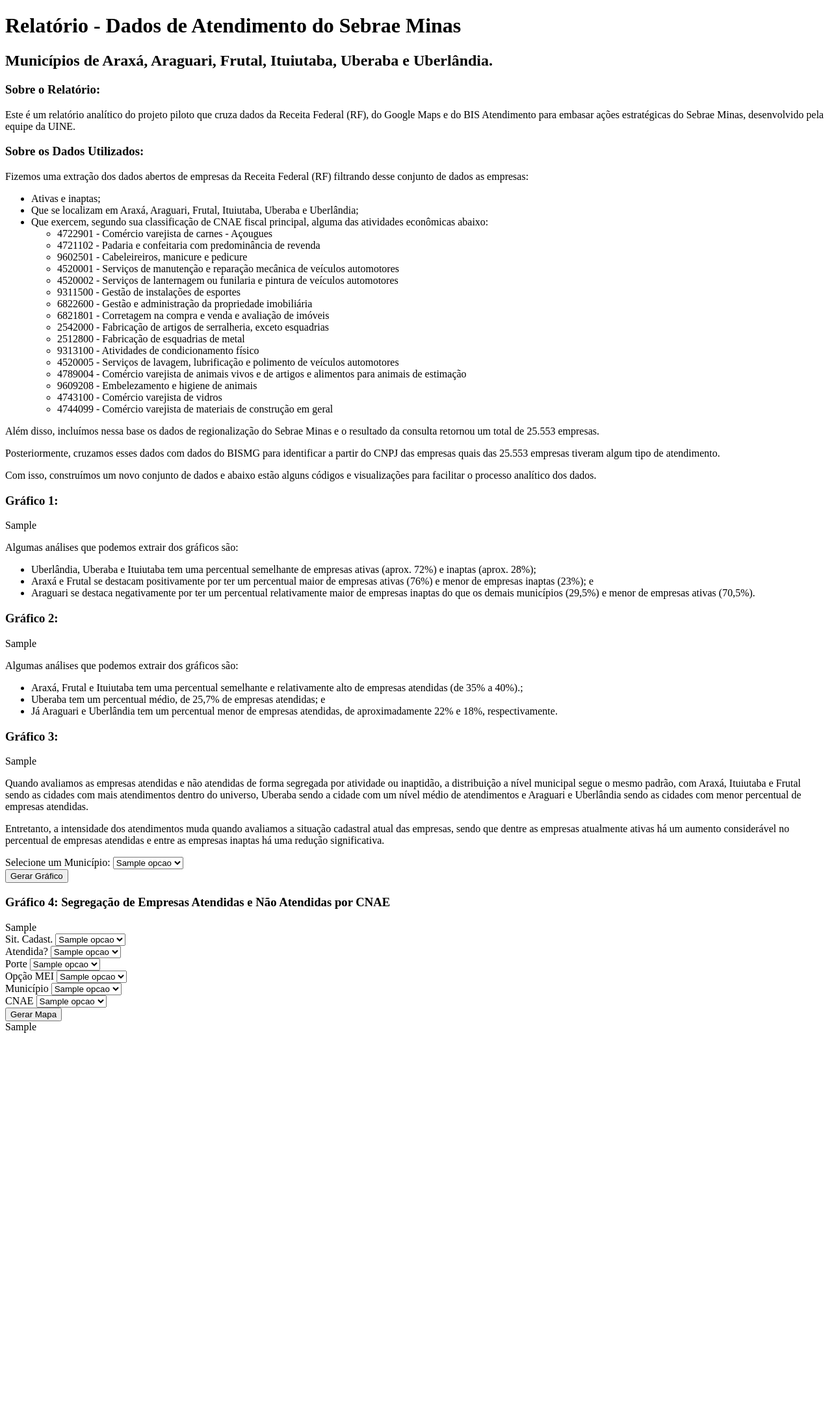
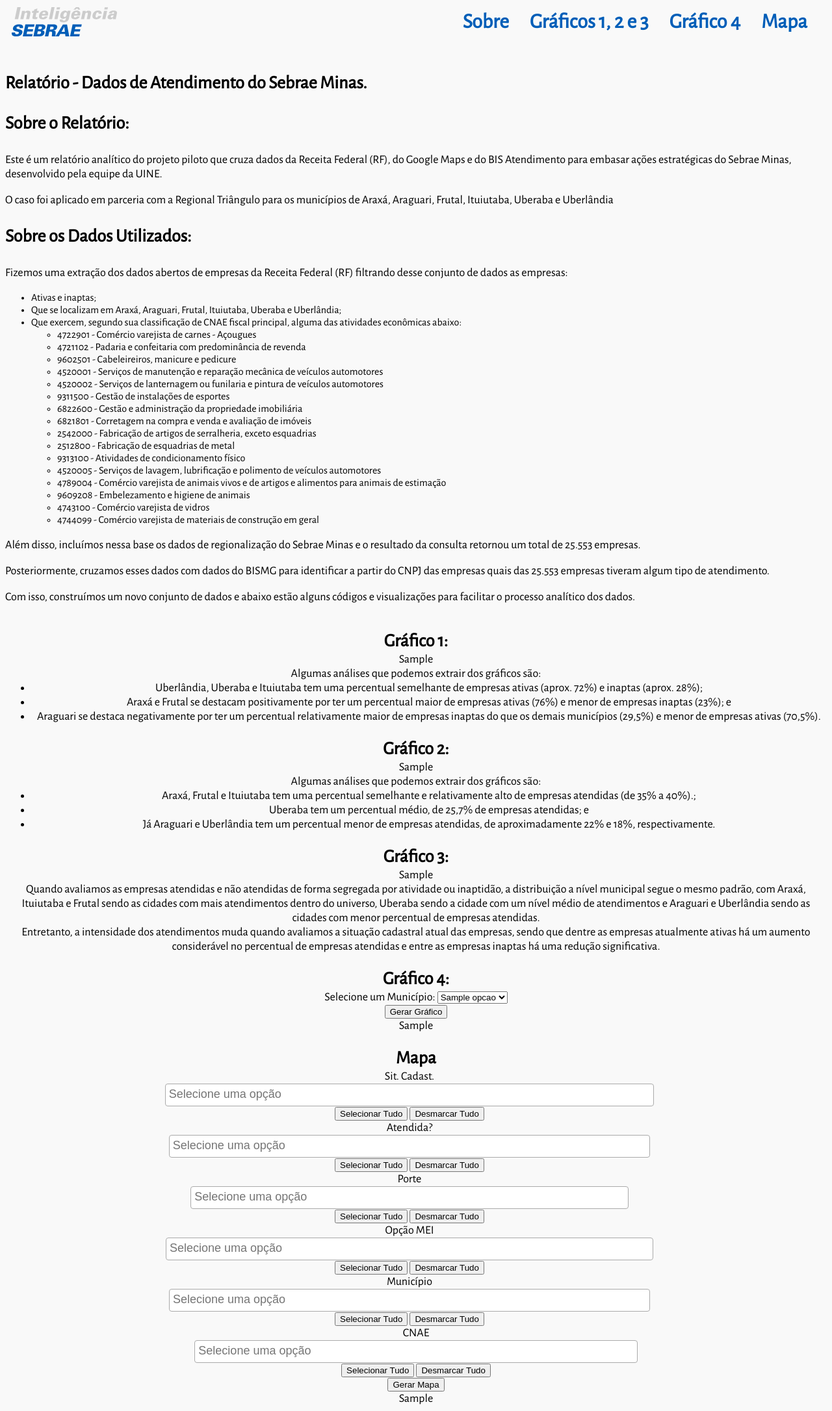
Before and after one commit to marcilioduarte/sebraemg-public-01-report-example, a Flask app: template templates/relatorio.html in a window 1280 px wide. Shown: the whole page at 65% size. Before the commit the page ends 1590 px from the top, so only its background shows below. Run offline with Flask 3, Linux system fonts and the light colour scheme; the template is opened without the code that fills it: most values are stand-ins (such as "Sample title", 1, 10 or a date in 2020); parts of the project's set-up code (start-up, migrations or seed data) failed here and were passed over.

Commit message:
version 1.1 12/01/2024

```diff
--- /dev/null
+++ b/static/design.css
@@ -0,0 +1,116 @@
+h1, h2, h3, h4, h5, h6, p, li, div {
+  font-family: 'Alegreya Sans', sans-serif;
+}
+
+h1 {
+  font-size: 36px; /* Ajuste para o tamanho desejado */
+}
+
+h2, h3 {
+  font-size: 28px; /* Ajuste para o tamanho desejado */
+}
+
+p {
+  font-size: 18px; /* Ajuste para o tamanho desejado */
+}
+
+
+body {
+background-color: #f9f9f9;
+color: #000000;
+padding-top: 80px; /* Ajuste para a barra de navegação */
+}
+nav {
+  background-color: #f9f9f9;
+  color: #005eb8;
+  position: fixed;
+  top: 0;
+  width: 100%;
+  z-index: 1000;
+  font-size: 32px;
+  display: flex;
+  justify-content: space-between;
+  align-items: center;
+  padding: 0 10px;
+}
+nav ul {
+  list-style-type: none;
+  margin: 0;
+  padding: 0;
+  overflow: hidden;
+}
+nav ul li {
+  float: left;
+}
+nav ul li a {
+  display: block;
+  color: #005eb8;
+  text-align: center;
+  padding: 14px 16px;
+  text-decoration: none;
+  font-weight: bold;
+}
+nav ul li a:hover {
+  background-color: #004b87;
+  color: #f9f9f9;
+}
+html {
+  scroll-behavior: smooth;
+}
+
+.graficos-123, #mapa {
+background-color: #f9f9f9;
+text-align: center;
+color: #000000;
+font-size: large;
+}
+#grafico4 {
+  background-color: #f9f9f9;
+  color: #000000;
+  text-align: center;
+  font-size: large;
+}
+
+.graficos-123 > *, #grafico4 > * {
+  margin: 0 auto; /* Centraliza os elementos filhos */
+  max-width: 100%; /* Limita a largura máxima para evitar estouro */
+}
+
+.nav-title {
+  display: flex;
+  align-items: center; /* Centraliza verticalmente o ícone com o texto */
+}
+
+.nav-links {
+  list-style-type: none;
+  margin: 0;
+  padding-right: 40px;
+  overflow: hidden;
+  display: flex;
+}
+
+.nav-links li {
+  float: none; /* Remove o float, pois estamos usando flexbox */
+}
+
+.nav-links li a {
+  display: block;
+  color: #005eb8; /* Cor do texto azul Sebrae */
+  text-align: center;
+  padding: 14px 16px;
+  text-decoration: none;
+}
+
+.nav-links li a:hover {
+  background-color: #004b87; /* Fundo mais escuro no hover */
+  color: #f9f9f9; /* Texto branco no hover */
+}
+
+.form-row > div {
+  display: inline-block; /* Transforma em elementos de linha */
+  margin-right: 20px; /* Adiciona margem à direita */
+}
+
+.form-row > div:last-child {
+  margin-right: 0; /* Remove a margem do último elemento */
+}
--- a/templates/relatorio.html
+++ b/templates/relatorio.html
@@ -1,14 +1,29 @@
 <!DOCTYPE html>
 <html>
 </head>
+    <link rel="stylesheet" type="text/css" href="static\design.css">
+    <link href="https://fonts.googleapis.com/css2?family=Roboto:wght@400;700&family=Alegreya+Sans&display=swap" rel="stylesheet">
+    <link href="https://cdnjs.cloudflare.com/ajax/libs/select2/4.0.13/css/select2.min.css" rel="stylesheet" />
+    <script src="https://ajax.googleapis.com/ajax/libs/jquery/3.5.1/jquery.min.js"></script>
+    <script src="https://cdnjs.cloudflare.com/ajax/libs/select2/4.0.13/js/select2.min.js"></script>
 <body>
-    <h1>Relatório - Dados de Atendimento do Sebrae Minas</h1>
-    <h2>Municípios de Araxá, Araguari, Frutal, Ituiutaba, Uberaba e Uberlândia.</h2>
-
+    <nav>
+        <div class="nav-title">
+          <img src="{{ url_for('static', filename='inteligencia-sebrae-icon.svg') }}" alt="Ícone Sebrae" class="header-icon"> <!-- Atualize com o nome do seu arquivo de ícone -->
+        </div>
+        <ul class="nav-links">
+            <li><a href="#sobre">Sobre</a></li>
+            <li><a href="#graficos123">Gráficos 1, 2 e 3</a></li>
+            <li><a href="#grafico4">Gráfico 4</a></li>
+            <li><a href="#mapa">Mapa</a></li>
+        </ul>
+    </nav>
+    <div id="sobre">
+    <h2>Relatório - Dados de Atendimento do Sebrae Minas.</h2>
     <!-- Informações sobre o relatório -->
     <h3>Sobre o Relatório:</h3>
     <p>Este é um relatório analítico do projeto piloto que cruza dados da Receita Federal (RF), do Google Maps e do BIS Atendimento para embasar ações estratégicas do Sebrae Minas, desenvolvido pela equipe da UINE.</p>
-
+    <p>O caso foi aplicado em parceria com a Regional Triângulo para os municípios de Araxá, Araguari, Frutal, Ituiutaba, Uberaba e Uberlândia</p>
     <h3>Sobre os Dados Utilizados:</h3>
     <p>Fizemos uma extração dos dados abertos de empresas da Receita Federal (RF) filtrando desse conjunto de dados as empresas:</p>
     <ul>
@@ -37,10 +52,11 @@
     <p>Além disso, incluímos nessa base os dados de regionalização do Sebrae Minas e o resultado da consulta retornou um total de 25.553 empresas.</p>
     <p>Posteriormente, cruzamos esses dados com dados do BISMG para identificar a partir do CNPJ das empresas quais das 25.553 empresas tiveram algum tipo de atendimento.</p>
     <p>Com isso, construímos um novo conjunto de dados e abaixo estão alguns códigos e visualizações para facilitar o processo analítico dos dados.</p>
-
+    </div>
     <!-- Área para Exibição dos Primeiros Gráficos -->
-    <div>
+    <div id="graficos123" class="graficos-123">
         <!-- Gráficos automáticos -->
+        <br>
         <h3>Gráfico 1:</h3>
         {{ grafico1_html|safe }}
         <p>Algumas análises que podemos extrair dos gráficos são:</p>
@@ -49,6 +65,7 @@
             <li>Araxá e Frutal se destacam positivamente por ter um percentual maior de empresas ativas (76%) e menor de empresas inaptas (23%); e</li>
             <li>Araguari se destaca negativamente por ter um percentual relativamente maior de empresas inaptas do que os demais municípios (29,5%) e menor de empresas ativas (70,5%).</li>
         </ul>
+        <br>
         <h3>Gráfico 2:</h3>
         {{ grafico2_html|safe }}
         <p>Algumas análises que podemos extrair dos gráficos são:</p>
@@ -57,12 +74,16 @@
             <li>Uberaba tem um percentual médio, de 25,7% de empresas atendidas; e</li>
             <li>Já Araguari e Uberlândia tem um percentual menor de empresas atendidas, de aproximadamente 22% e 18%, respectivamente.</li>
         </ul>
+        <br>
         <h3>Gráfico 3:</h3>
         {{ grafico3_html|safe }}
         <p>Quando avaliamos as empresas atendidas e não atendidas de forma segregada por atividade ou inaptidão, a distribuição a nível municipal segue o mesmo padrão, com Araxá, Ituiutaba e Frutal sendo as cidades com mais atendimentos dentro do universo, Uberaba sendo a cidade com um nível médio de atendimentos e Araguari e Uberlândia sendo as cidades com menor percentual de empresas atendidas.</p>
         <p>Entretanto, a intensidade dos atendimentos muda quando avaliamos a situação cadastral atual das empresas, sendo que dentre as empresas atualmente ativas há um aumento considerável no percentual de empresas atendidas e entre as empresas inaptas há uma redução significativa.</p>
     </div>
-    <!-- Formulário para Seleção do Município -->
+    <!-- Área para Exibir o Gráfico 4 -->
+    <div id="grafico4" class="grafico4">
+        <br>
+        <h3>Gráfico 4:</h3>
         <form action="/segregacao-cnae" method="post">
             <label for="municipio">Selecione um Município:</label>
             <select name="municipio" id="municipio">
@@ -73,76 +94,111 @@
             <br>
             <input type="submit" value="Gerar Gráfico">
         </form>
-
-    <!-- Área para Exibir o Gráfico 4 -->
         {% if grafico4_html %}
-    <div>
-        <h3>Gráfico 4: Segregação de Empresas Atendidas e Não Atendidas por CNAE</h3>
             {{ grafico4_html|safe }}
+        {% endif %}
     </div>
-    {% endif %}
-
+    <div id="mapa" class="graficos-123">
+        <br>
+        <h3>Mapa</h3>
         <form action="/mapa" method="post">
+            <div class="form-row">
                 <div>
                     <label for="situacao_cadastral">Sit. Cadast.</label>
-            <select name="situacao_cadastral" id="situacao_cadastral">
+                    <select class="select2" name="situacao_cadastral" id="situacao_cadastral" multiple="multiple">
                       {% for opcao in situacao_cadastral %}
                         <option value="{{ opcao }}">{{ opcao }}</option>
                       {% endfor %}
                     </select>
+                    <button type="button" class="select-all" data-target="#situacao_cadastral">Selecionar Tudo</button>
+                    <button type="button" class="deselect-all" data-target="#situacao_cadastral">Desmarcar Tudo</button>
                 </div>
 
                 <div>
                     <label for="foi_atendido">Atendida?</label>
-            <select name="foi_atendido" id="foi_atendido">
+                    <select class="select2" name="foi_atendido" id="foi_atendido" multiple="multiple">
                       {% for opcao in foi_atendido %}
                         <option value="{{ opcao }}">{{ opcao }}</option>
                       {% endfor %}
                     </select>
+                    <button type="button" class="select-all" data-target="#foi_atendido">Selecionar Tudo</button>
+                    <button type="button" class="deselect-all" data-target="#foi_atendido">Desmarcar Tudo</button>
                 </div>
+
 
                 <div>
                     <label for="porte_empresa">Porte</label>
-            <select name="porte_empresa" id="porte_empresa">
+                    <select class="select2" name="porte_empresa" id="porte_empresa" multiple="multiple">
                       {% for opcao in porte_empresa %}
                         <option value="{{ opcao }}">{{ opcao }}</option>
                       {% endfor %}
                     </select>
+                    <button type="button" class="select-all" data-target="#porte_empresa">Selecionar Tudo</button>
+                    <button type="button" class="deselect-all" data-target="#porte_empresa">Desmarcar Tudo</button>
                 </div>
 
                 <div>
                     <label for="opcao_mei">Opção MEI</label>
-            <select name="opcao_mei" id="opcao_mei">
+                    <select class="select2" name="opcao_mei" id="opcao_mei" multiple="multiple">
                       {% for opcao in opcao_mei %}
                         <option value="{{ opcao }}">{{ opcao }}</option>
                       {% endfor %}
                     </select>
+                    <button type="button" class="select-all" data-target="#opcao_mei">Selecionar Tudo</button>
+                    <button type="button" class="deselect-all" data-target="#opcao_mei">Desmarcar Tudo</button>
                 </div>
+
 
                 <div>
                     <label for="municipio">Município</label>
-            <select name="municipio" id="municipio">
+                    <select class="select2" name="municipio" id="municipio" multiple="multiple">
                       {% for opcao in municipios %}
                         <option value="{{ opcao }}">{{ opcao }}</option>
                       {% endfor %}
                     </select>
+                    <button type="button" class="select-all" data-target="#municipio">Selecionar Tudo</button>
+                    <button type="button" class="deselect-all" data-target="#municipio">Desmarcar Tudo</button>
                 </div>
+
 
                 <div>
                     <label for="cnae">CNAE</label>
-            <select name="cnae" id="cnae">
+                    <select class="select2" name="cnae" id="cnae" multiple="multiple">
                       {% for opcao in cnae %}
                         <option value="{{ opcao }}">{{ opcao }}</option>
                       {% endfor %}
                     </select>
+                    <button type="button" class="select-all" data-target="#cnae">Selecionar Tudo</button>
+                    <button type="button" class="deselect-all" data-target="#cnae">Desmarcar Tudo</button>
                 </div>
 
+            </div>
             <input type="submit" value="Gerar Mapa">
         </form>
-
         {% if mapa_html %}
             <div>{{ mapa_html|safe }}</div>
         {% endif %}
+    </div>
+    <script>
+        $(document).ready(function() {
+          $('.select2').select2({
+            placeholder: "Selecione uma opção",
+            allowClear: true,
+            width: '100%'
+          });
 
+          $('.select-all').click(function(){
+            var target = $(this).data('target');
+            $(target).find('option').prop('selected','selected');
+            $(target).trigger('change');
+          });
+
+          $('.deselect-all').click(function(){
+            var target = $(this).data('target');
+            $(target).find('option').removeAttr('selected');
+            $(target).trigger('change');
+          });
+        });
+    </script>
 </body>
 </html>
```
Also changed, not shown: d_adhoc_01.py (+27 -26 lines), static/inteligencia-sebrae-icon.svg (added). Lines whose indentation alone changed are shown as unchanged.
